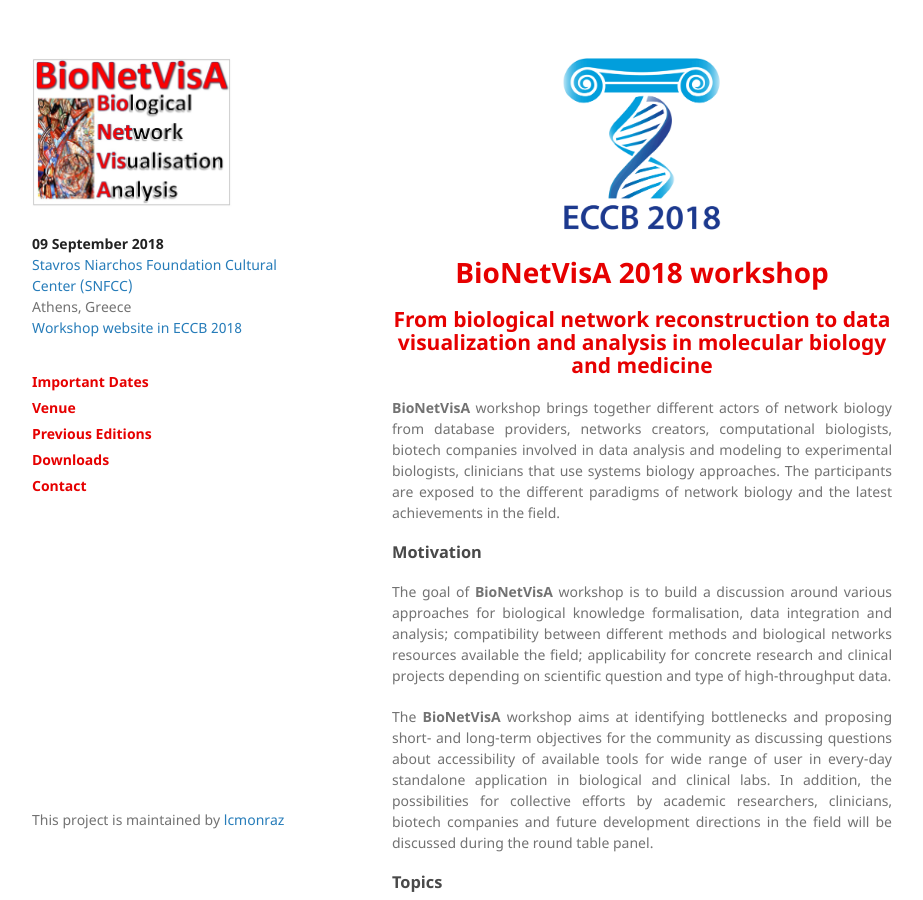
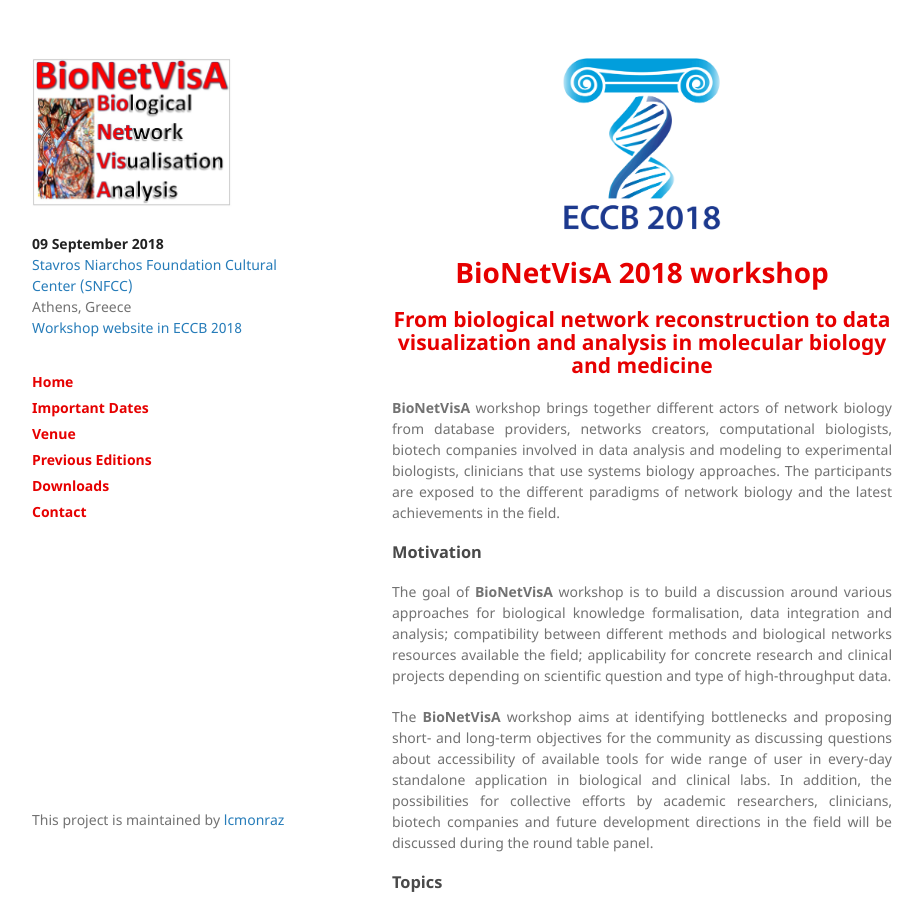
Before and after one commit to lcmonraz/Bionetvisa.github.io, a Jekyll site: the page built from index.md, in a window 1280 px wide and 900 px high. Shown: the whole window, without its empty margins (178-1101 px from the left). Built offline with Jekyll 4.4.1, drawn with Linux system fonts in a browser that asks for light colours.

Commit message:
Update default.html

```diff
--- a/_layouts/default.html
+++ b/_layouts/default.html
@@ -26,7 +26,7 @@
        </p>
       <br />
 
-
+        <p style="line-height:6px;"><a href="/"><font color="#e60000"><b>Home</b></font></a></p>
         <p style="line-height:6px;"><a href="/importantdates"><font color="#e60000"><b>Important Dates</b></font></a></p>
         <p style="line-height:6px;"><a href="/venue"><font color="#e60000"><b>Venue</b></font></a></p>
         <p style="line-height:6px;"><a href="/previous"><font color="#e60000"><b>Previous Editions</b></font></a></p>
```
